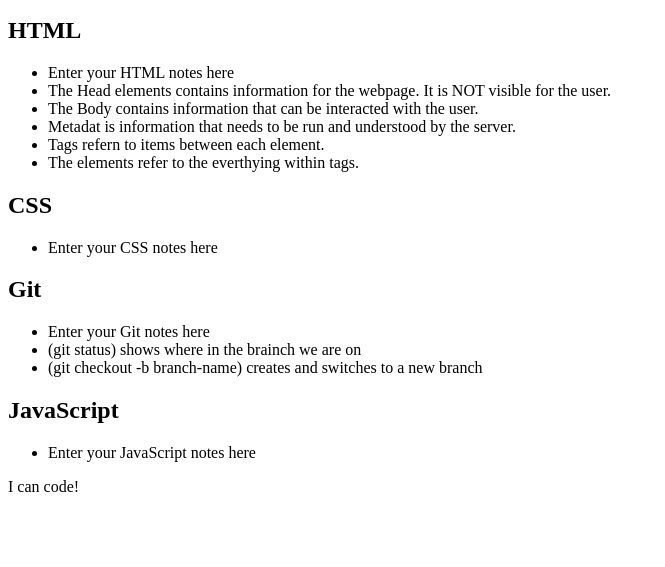
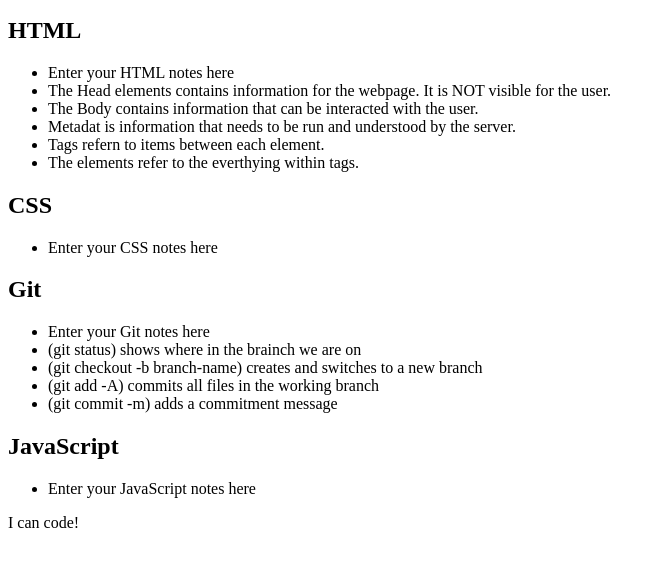
Before and after one commit to sentorus67/Prework-Study-Guide, a plain HTML site: page index.html in a window 1280 px wide. Shown: the part 101-668 px from the top of the page, without its empty margins (0-665 px from the left). Drawn offline with Linux system fonts and the light colour scheme.

Commit message:
added code to HTML file

```diff
--- a/index.html
+++ b/index.html
@@ -38,6 +38,8 @@
           <li>Enter your Git notes here</li>
           <li> (git status) shows where in the brainch we are on</li>
           <li>(git checkout -b branch-name) creates and switches to a new branch</li>
+          <li>(git add -A) commits all files in the working branch</li>
+          <li>(git commit -m) adds a commitment message</li>
         </ul>
       </section>
 
```
